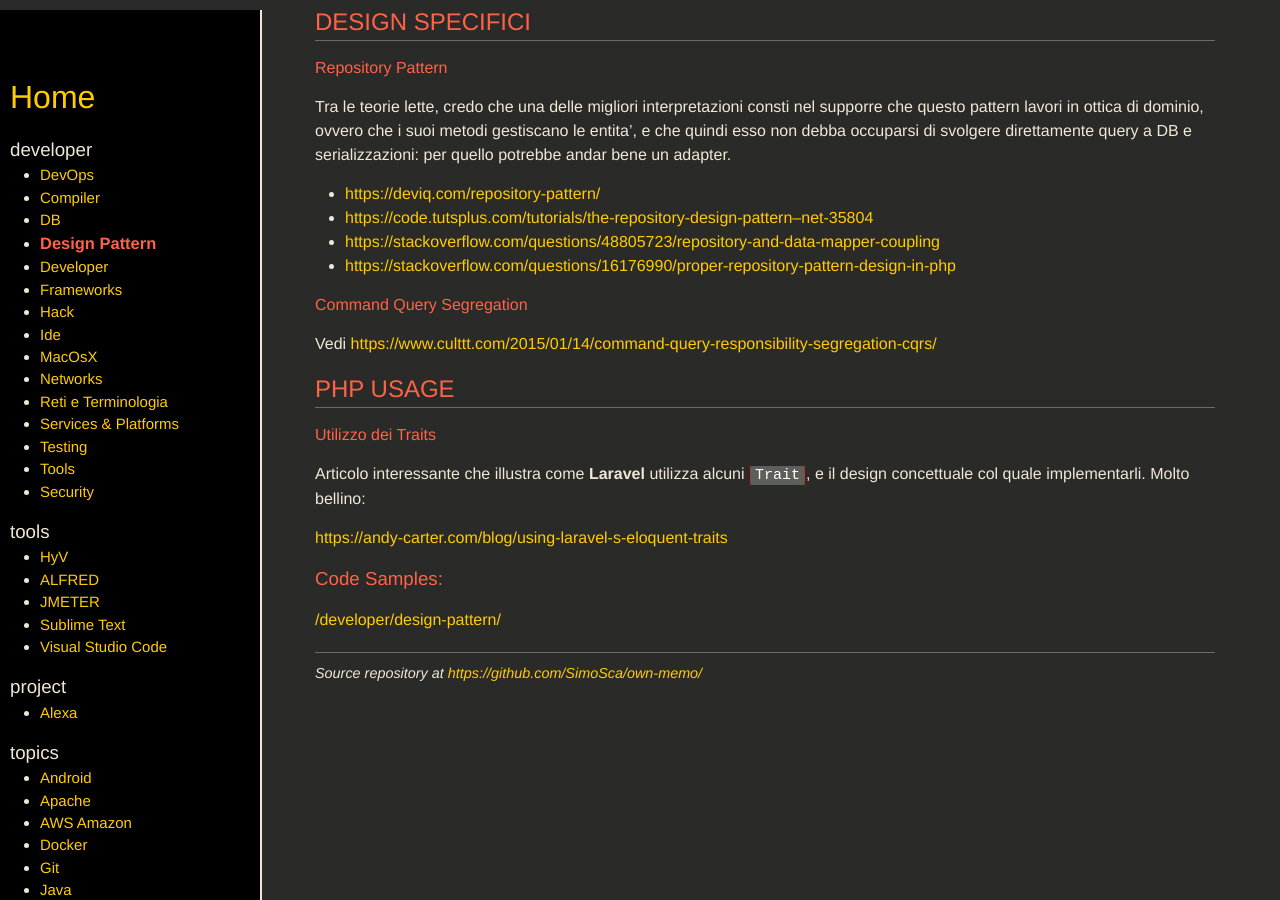
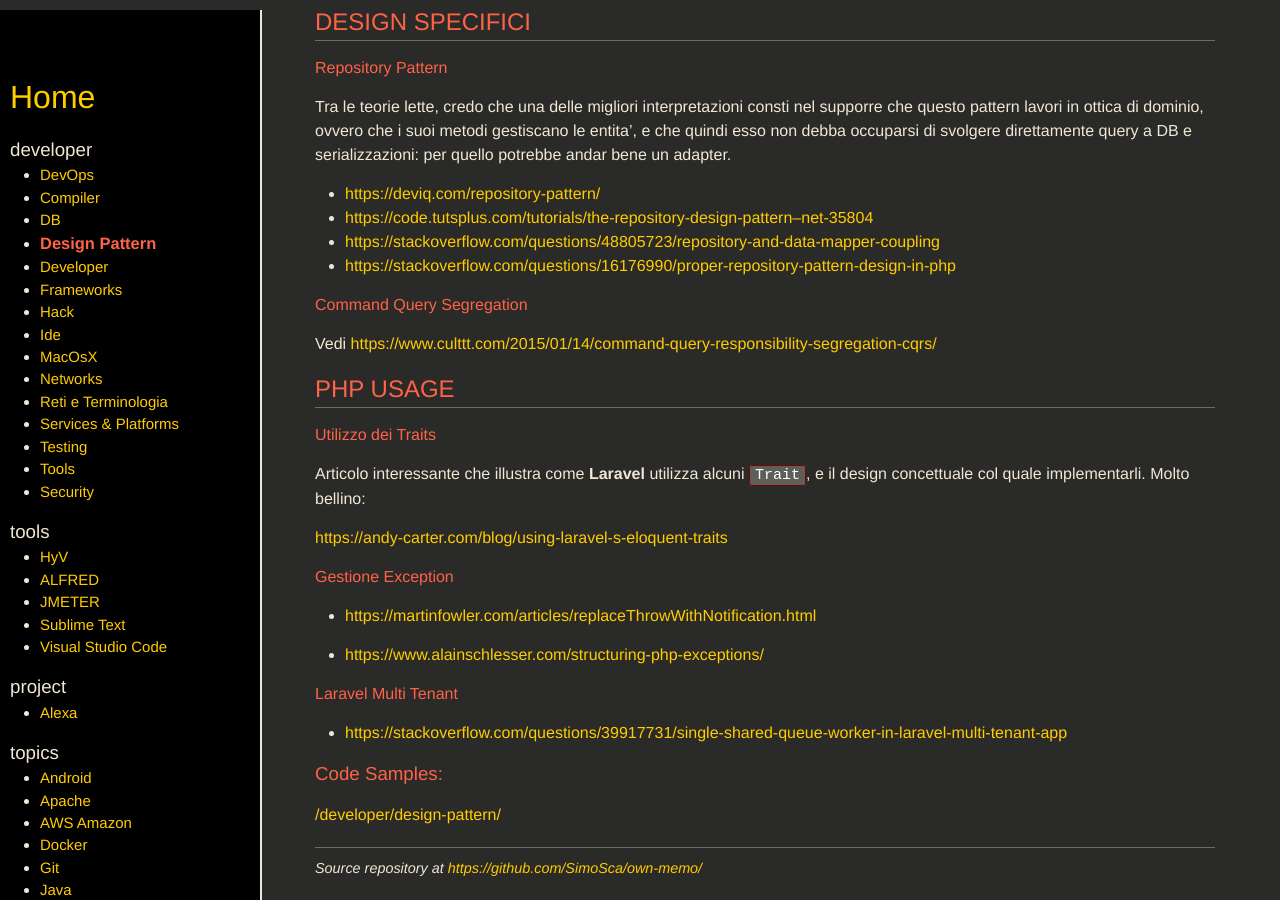
Before and after one commit to SimoSca/own-memo, a Jekyll site: the page built from _pages/developer/design-pattern.md, in a window 1280 px wide and 900 px high, scrolled down 1224 px. Built offline with Jekyll 4.4.1, drawn with Linux system fonts in a browser that asks for light colours; nearby versions of some CDN libraries.

Commit message:
[improved] added php links

```diff
--- a/_pages/developer/design-pattern.md
+++ b/_pages/developer/design-pattern.md
@@ -97,3 +97,13 @@ Articolo interessante che illustra come **Laravel** utilizza alcuni `Trait`,
 e il design concettuale col quale implementarli. Molto bellino:
 
 [https://andy-carter.com/blog/using-laravel-s-eloquent-traits](https://andy-carter.com/blog/using-laravel-s-eloquent-traits)
+
+#### Gestione Exception
+
+- [https://martinfowler.com/articles/replaceThrowWithNotification.html](https://martinfowler.com/articles/replaceThrowWithNotification.html)
+
+- [https://www.alainschlesser.com/structuring-php-exceptions/](https://www.alainschlesser.com/structuring-php-exceptions/)
+
+#### Laravel Multi Tenant
+
+- [https://stackoverflow.com/questions/39917731/single-shared-queue-worker-in-laravel-multi-tenant-app](https://stackoverflow.com/questions/39917731/single-shared-queue-worker-in-laravel-multi-tenant-app)
```
